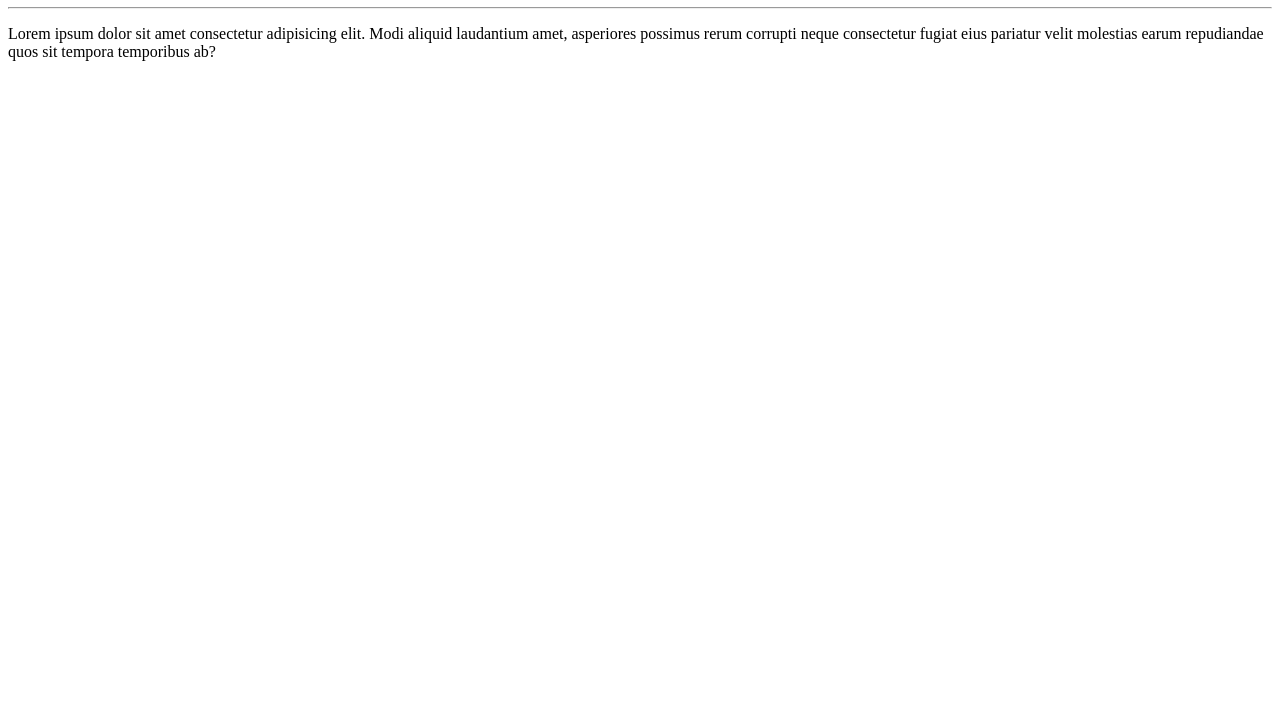
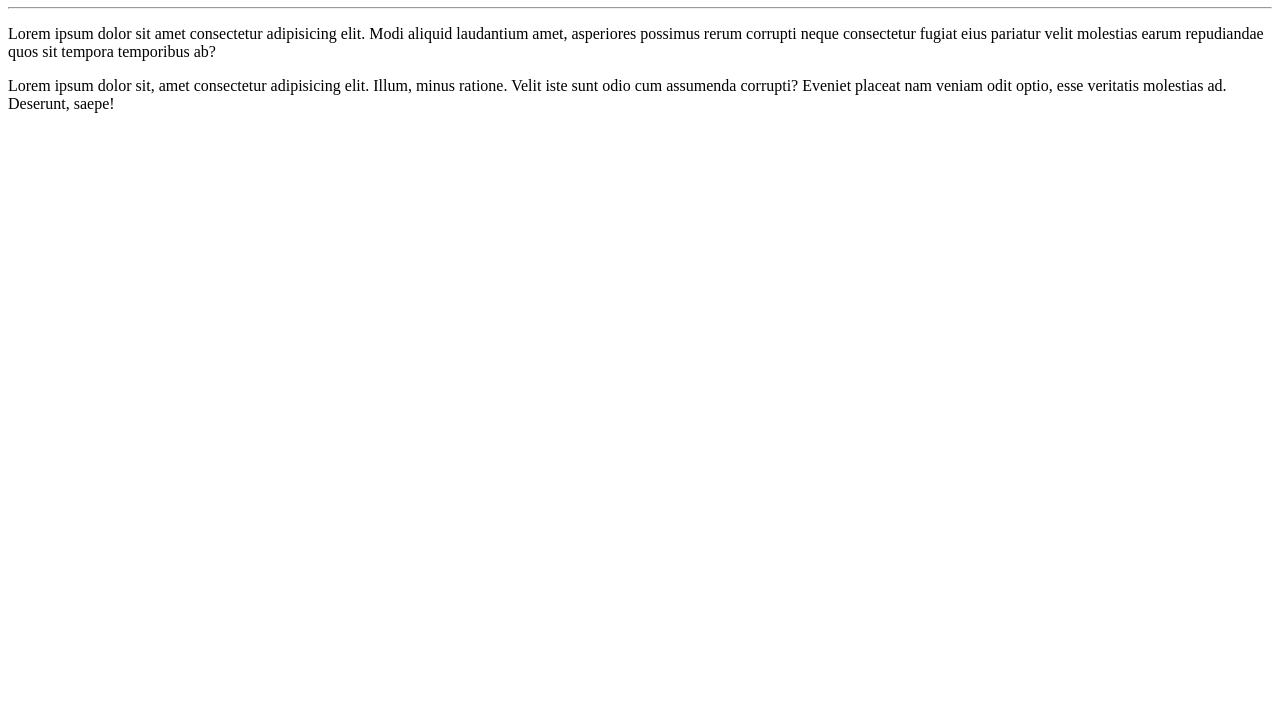
Before and after one commit to PedroLucaski/Ola-mundo, a plain HTML site: page site-exemplo/index.html in a window 1280 px wide. Shown: the part 73-800 px from the top of the page. Drawn offline with Linux system fonts and the light colour scheme.

Commit message:
Adicionei um paragráfo

```diff
--- a/site-exemplo/index.html
+++ b/site-exemplo/index.html
@@ -10,5 +10,6 @@
     <h1>Olá Mundo</h1>
     <hr>
     <p>Lorem ipsum dolor sit amet consectetur adipisicing elit. Modi aliquid laudantium amet, asperiores possimus rerum corrupti neque consectetur fugiat eius pariatur velit molestias earum repudiandae quos sit tempora temporibus ab?</p>
+    <p>Lorem ipsum dolor sit, amet consectetur adipisicing elit. Illum, minus ratione. Velit iste sunt odio cum assumenda corrupti? Eveniet placeat nam veniam odit optio, esse veritatis molestias ad. Deserunt, saepe! </p>
 </body>
 </html>
```
